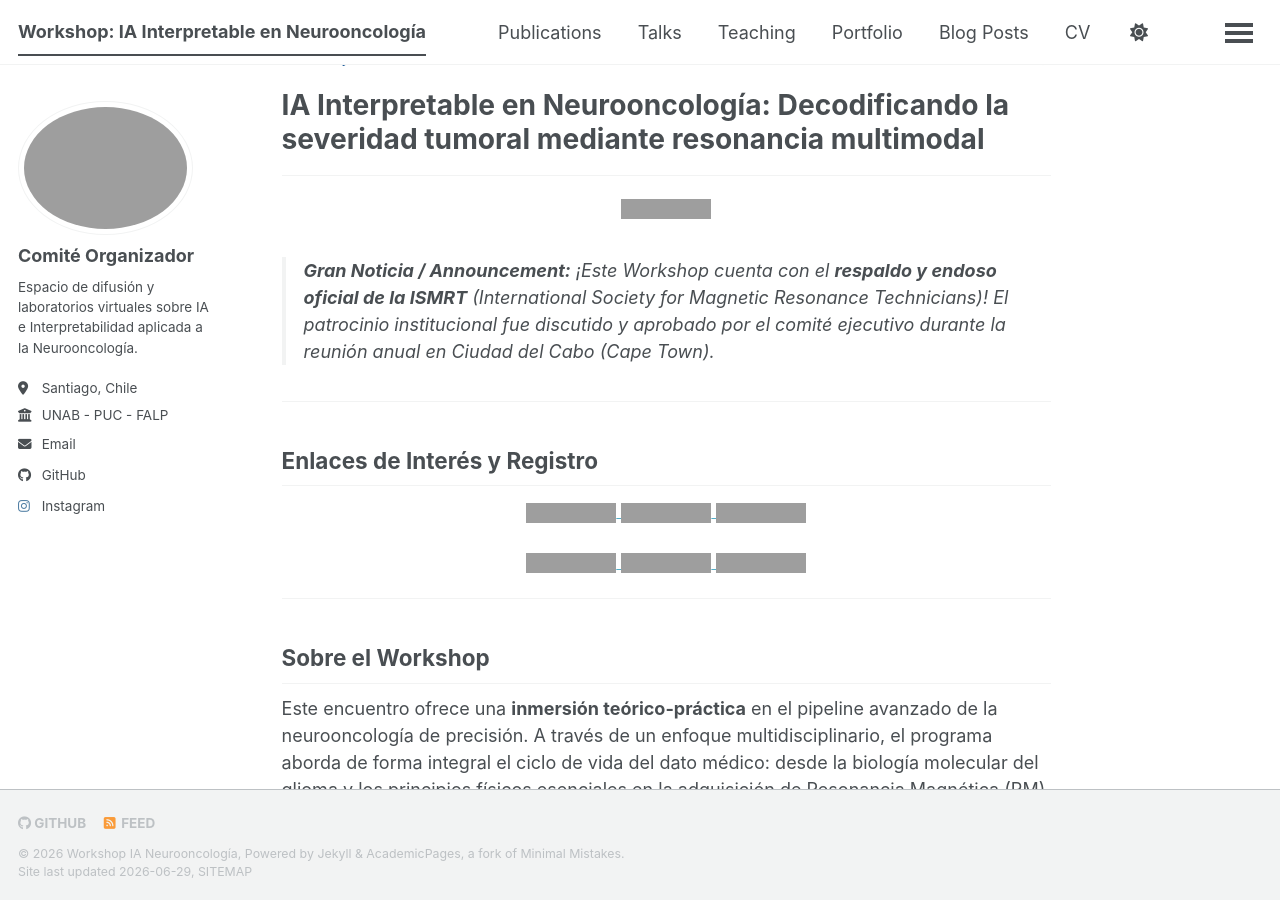
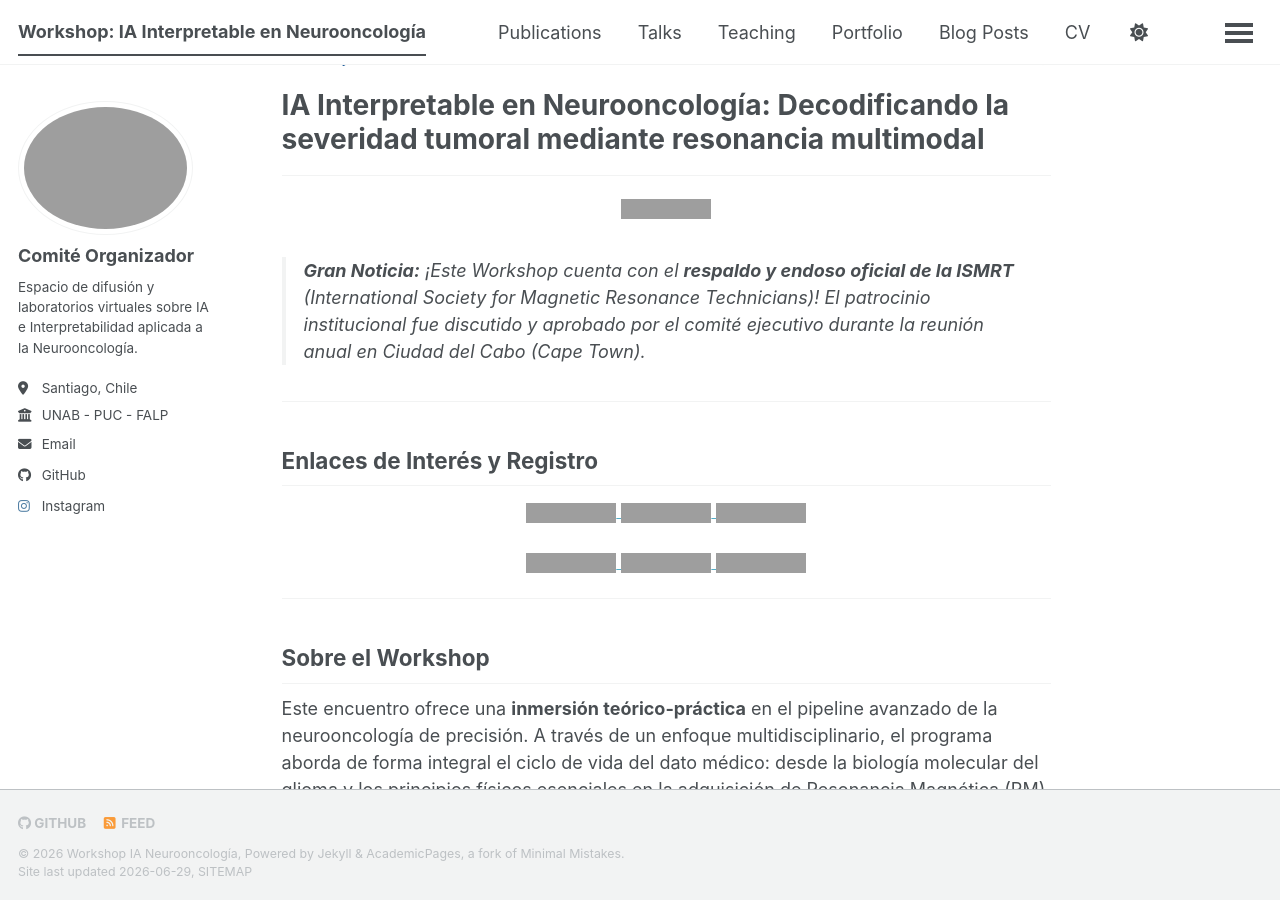
Before and after one commit to pamelaFranco/workshop_glioma_web, a Jekyll site: the page built from _pages/about.md, in a window 1280 px wide and 900 px high, scrolled down 362 px, cut to the strip 0-900 px from the top of the window. Built offline with Jekyll 4.4.1, drawn with Linux system fonts in a browser that asks for light colours; a style sheet for code colours, icons or effects is not loaded; grey boxes are pictures that could not be loaded.

Commit message:
Update about file

```diff
--- a/_pages/about.md
+++ b/_pages/about.md
@@ -19,7 +19,7 @@ redirect_from:
   </a>
 </p>
 
-> **Gran Noticia / Announcement:** ¡Este Workshop cuenta con el **respaldo y endoso oficial de la ISMRT** (*International Society for Magnetic Resonance Technicians*)! El patrocinio institucional fue discutido y aprobado por el comité ejecutivo durante la reunión anual en Ciudad del Cabo (*Cape Town*).
+> **Gran Noticia:** ¡Este Workshop cuenta con el **respaldo y endoso oficial de la ISMRT** (*International Society for Magnetic Resonance Technicians*)! El patrocinio institucional fue discutido y aprobado por el comité ejecutivo durante la reunión anual en Ciudad del Cabo (*Cape Town*).
 
 ---
 
```
